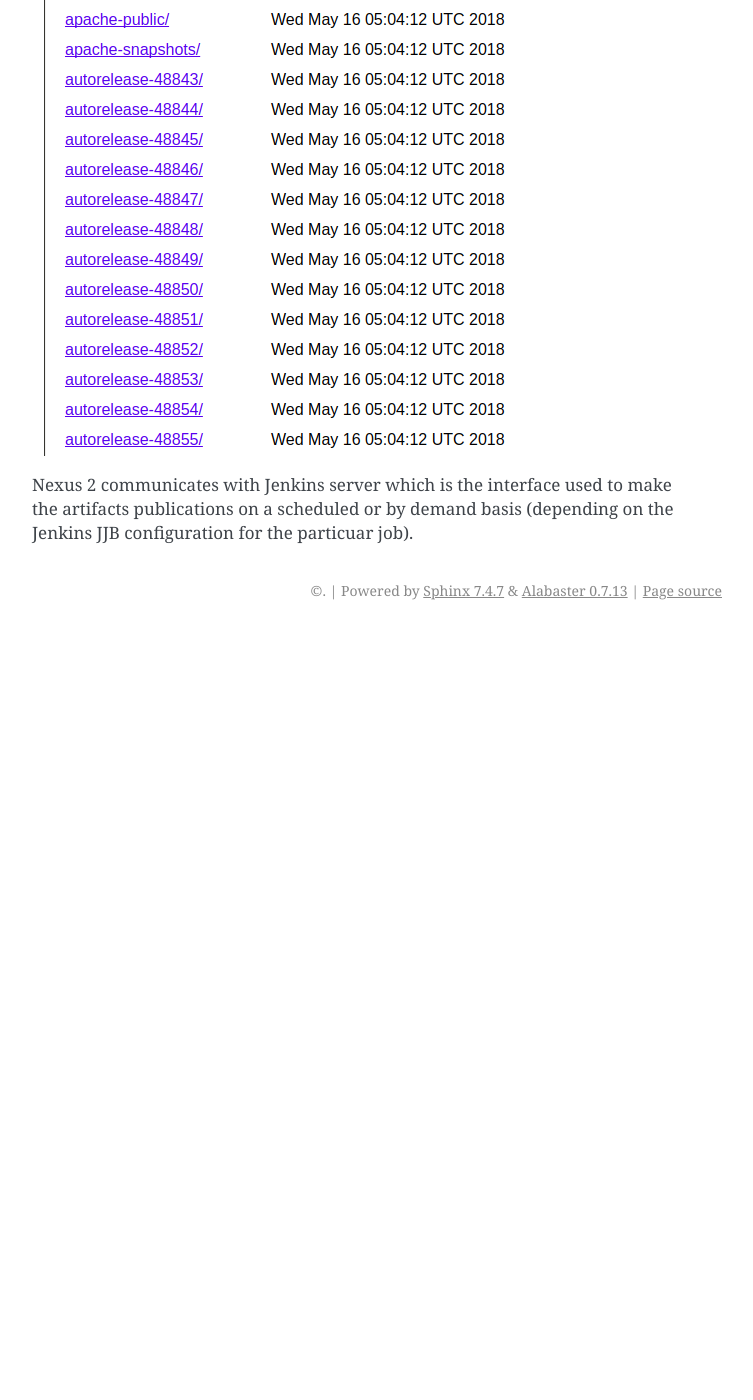
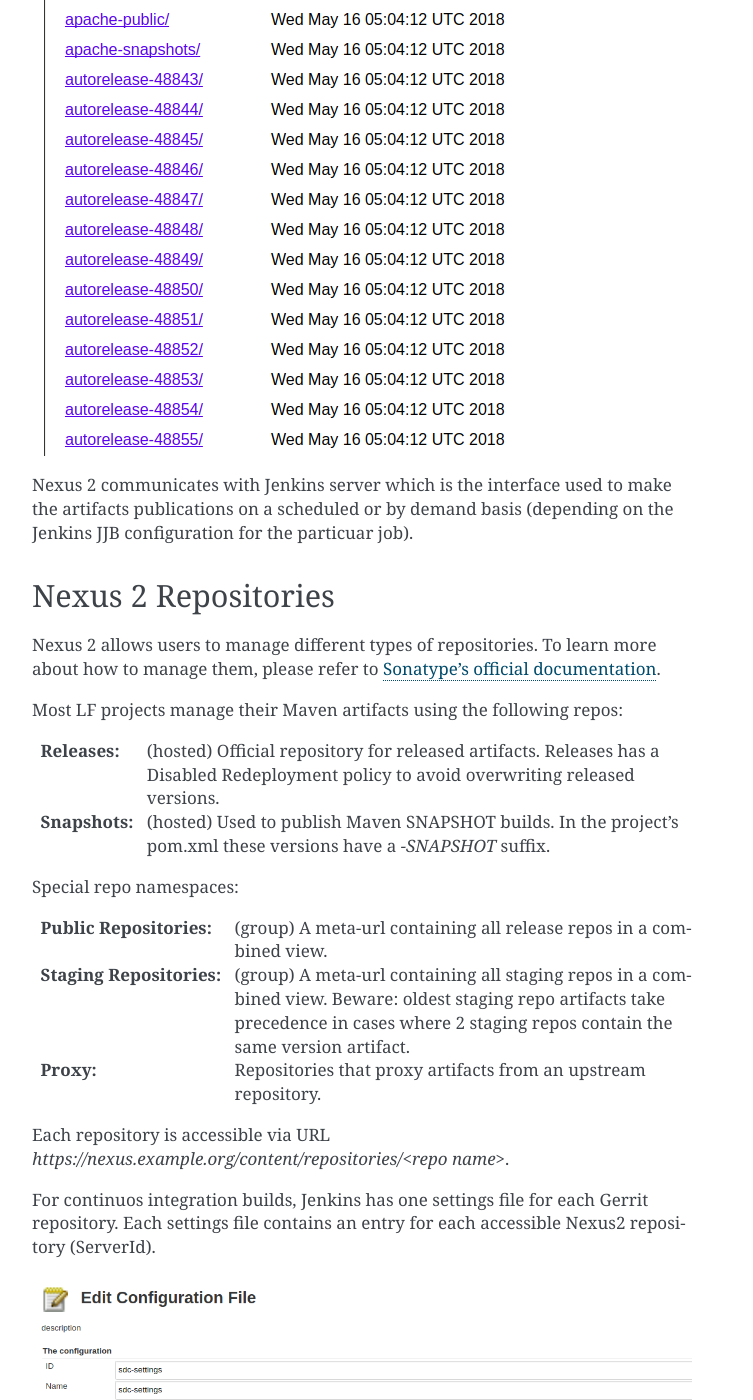
Before and after one commit to lfit/releng-docs, a Sphinx documentation site: the page built from docs/nexus2.rst, in a window 1280 px wide and 1400 px high, scrolled down 1170 px. Shown: the whole window, without its empty margins (388-1141 px from the left). Built offline with Sphinx 7.4.7, drawn with Linux system fonts in a browser that asks for light colours; the version number could not be read and is left out; before the commit the page ends 1800 px from its top, so only the background shows below that; some of the changed text lies outside the part shown.

Commit message:
Add Nexus 2 repo docs.
Add Nexus 2 documentation on repositories.
This documentation contains a brief explanation
on the repos used by most LF projects.

Change-Id: I6c32876da8fc9d6576bbde6343a9880abbb7504c
Issue-ID: RELENG-968
Signed-off-by: Jessica Wagantall <jwagantall@linuxfoundation.org>

```diff
--- a/docs/nexus2.rst
+++ b/docs/nexus2.rst
@@ -37,3 +37,71 @@
 Nexus 2 communicates with Jenkins server which is the interface used to make
 the artifacts publications on a scheduled or by demand basis (depending on the Jenkins JJB
 configuration for the particuar job).
+
+Nexus 2 Repositories
+====================
+
+Nexus 2 allows users to manage different types of repositories. To learn more about
+how to manage them, please refer to `Sonatype's official documentation
+<https://help.sonatype.com/repomanager2/configuration/managing-repositories/>`_.
+
+Most LF projects manage their Maven artifacts using the following repos:
+
+:Releases: (hosted) Official repository for released artifacts. Releases has a Disabled
+    Redeployment policy to avoid overwriting released versions.
+
+:Snapshots: (hosted) Used to publish Maven SNAPSHOT builds. In the project's pom.xml
+    these versions have a `-SNAPSHOT` suffix.
+
+Special repo namespaces:
+
+:Public Repositories: (group) A meta-url containing all release repos in a combined view.
+
+:Staging Repositories: (group) A meta-url containing all staging repos in a combined view.
+    Beware: oldest staging repo artifacts take precedence in cases where 2 staging repos
+    contain the same version artifact.
+
+:Proxy: Repositories that proxy artifacts from an upstream repository.
+
+Each repository is accessible via URL `https://nexus.example.org/content/repositories/<repo name>`.
+
+For continuos integration builds, Jenkins has one settings file for each Gerrit repository.
+Each settings file contains an entry for each accessible Nexus2 repository (ServerId).
+
+.. image:: _static/jenkins-settings-files.png
+   :alt: Jenkins settings files.
+   :align: center
+
+In the Gerrit repository's pom.xml, include the ServerIds in the following manner:
+
+.. code-block:: bash
+
+   <repositories>
+       <repository>
+           <id>releases</id>
+           <name>Release Repository</name>
+           <url>${project.nexus.url}/content/repositories/releases/</url>
+       </repository>
+       <repository>
+           <id>staging</id>
+           <name>Staging Repository</name>
+           <url>${project.nexus.url}/content/repositories/staging/</url>
+       </repository>
+       <repository>
+           <id>snapshots</id>
+           <name>Snapshot Repository</name>
+           <url>${project.nexus.url}/content/repositories/snapshots/</url>
+       </repository>
+   </repositories>
+
+.. note::
+
+   More information on access configuration for each Gerrit repository in
+   :ref:`Create Nexus2 repos with lftools <create-repos-lftools>`.
+
+.. _create-repos-lftools:
+
+Create Nexus2 repos with lftools
+================================
+
+.. TODO: Creating Nexus2 repos using lftools (RELENG-954)
```
Also changed, not shown: docs/_static/jenkins-settings-files.png (added).
